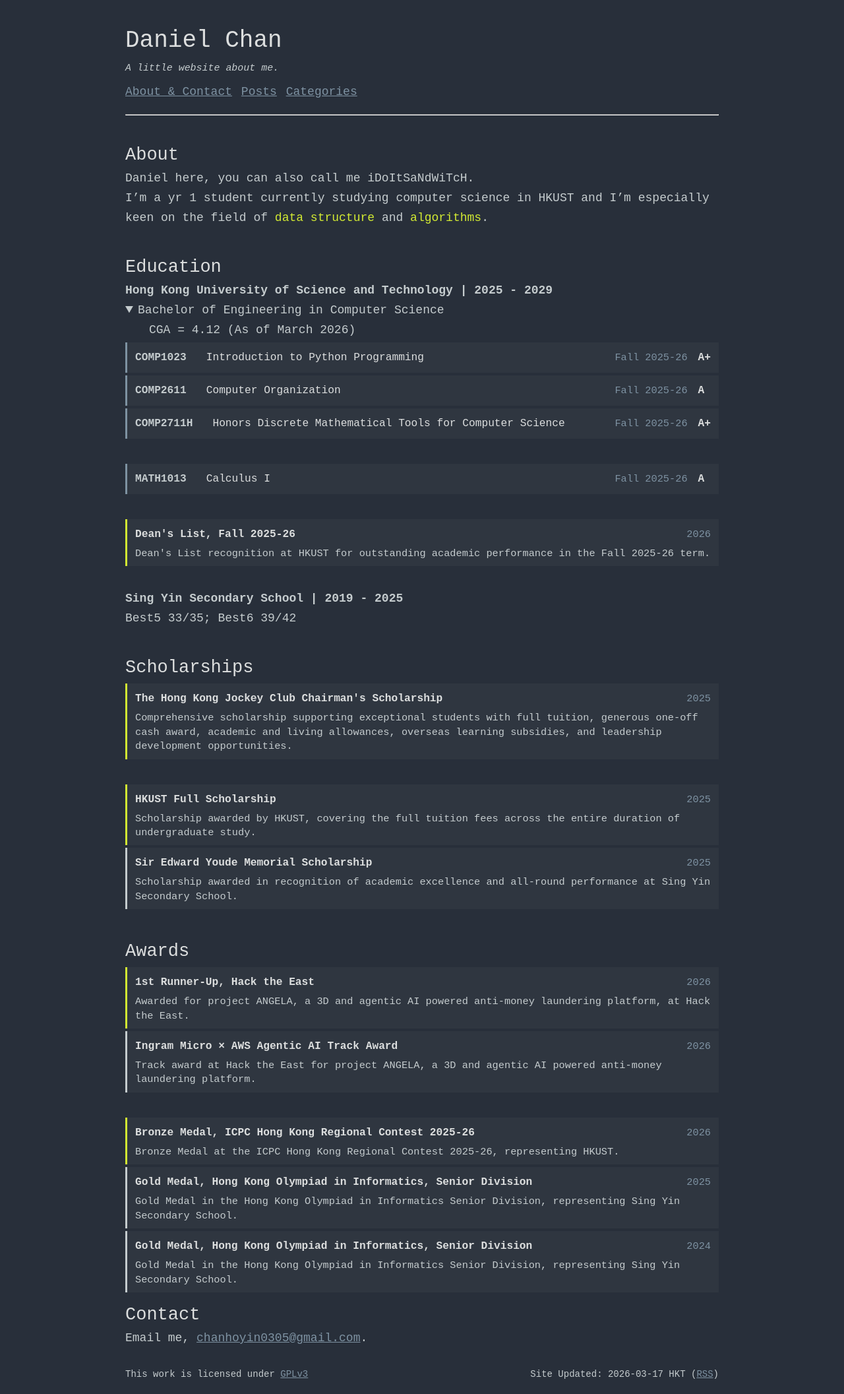
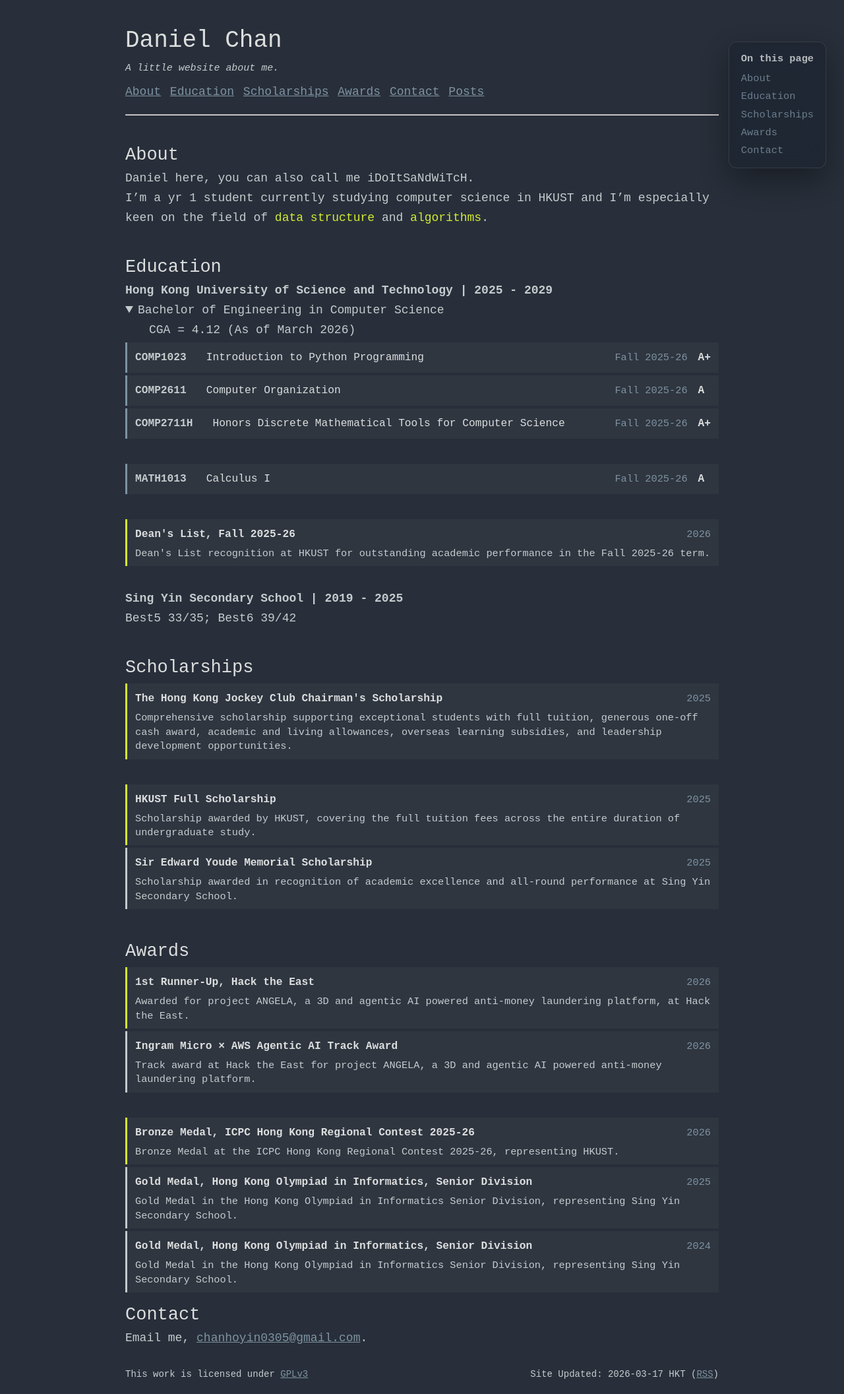
Before and after one commit to DanielChan0305/DanielChan0305.github.io, a Jekyll site: the page built from index.md, in a window 1280 px wide. Shown: the whole page at 66% size. Built offline with Jekyll 4.4.1, drawn with Linux system fonts in a browser that asks for light colours.

Commit message:
feat(outline): add outline box and jump to top button

```diff
--- a/_data/nav.yml
+++ b/_data/nav.yml
@@ -1,6 +1,12 @@
-- name: About & Contact
-  link: /
+- name: About
+  link: /#about
+- name: Education
+  link: /#education
+- name: Scholarships
+  link: /#scholarships
+- name: Awards
+  link: /#awards
+- name: Contact
+  link: /#contact
 - name: Posts
   link: /posts
-- name: Categories
-  link: /categories/
--- a/_layouts/default.html
+++ b/_layouts/default.html
@@ -21,5 +21,6 @@
     <footer class="wrapper-footer">
         {% include footer.html %}
     </footer>
+    <script src="{{ '/assets/js/main.js' | relative_url }}"></script>
 </body>
 </html>
--- a/_sass/colors.scss
+++ b/_sass/colors.scss
@@ -15,3 +15,6 @@
 
 // Links / Secondary
 $color-link:        #7e92a2;
+
+// Borders
+$color-border:      rgba(255, 255, 255, 0.12);
--- /dev/null
+++ b/_sass/float-nav.scss
@@ -0,0 +1,78 @@
+.back-to-top {
+  position: fixed;
+  right: 1.5rem;
+  bottom: 1.5rem;
+  padding: 0.5rem 0.9rem;
+  background: rgba(22, 27, 34, 0.4);
+  backdrop-filter: blur(16px) saturate(150%);
+  -webkit-backdrop-filter: blur(16px) saturate(150%);
+  color: #fff;
+  border: 1px solid $color-border;
+  border-radius: 999px;
+  font-size: 0.8rem;
+  cursor: pointer;
+  opacity: 0;
+  pointer-events: none;
+  transform: translateY(10px);
+  box-shadow: 0 10px 30px rgba(0, 0, 0, 0.35);
+  transition: opacity 0.25s ease, transform 0.25s ease, box-shadow 0.25s ease;
+  z-index: 50;
+}
+
+.back-to-top--visible {
+  opacity: 1;
+  pointer-events: auto;
+  transform: translateY(0);
+}
+
+.back-to-top:hover {
+  box-shadow: 0 14px 40px rgba(0, 0, 0, 0.5);
+}
+
+.page-outline {
+  position: fixed;
+  top: 3.5rem;
+  right: 1.5rem;
+  max-width: 220px;
+  padding: 0.75rem 1rem;
+  background: rgba(22, 27, 34, 0.45);
+  backdrop-filter: blur(18px) saturate(150%);
+  -webkit-backdrop-filter: blur(18px) saturate(150%);
+  border-radius: 12px;
+  border: 1px solid $color-border;
+  font-size: 0.85rem;
+  box-shadow: 0 18px 45px rgba(0, 0, 0, 0.45);
+  z-index: 40;
+  opacity: 0.8;
+}
+
+.page-outline__title {
+  font-weight: bold;
+  color: $color-heading;
+  margin-bottom: 0.4rem;
+}
+
+.page-outline__list {
+  list-style: none;
+  margin: 0;
+  padding: 0;
+}
+
+.page-outline__list li + li {
+  margin-top: 0.25rem;
+}
+
+.page-outline__list a {
+  color: $color-link;
+  text-decoration: none;
+}
+
+.page-outline__list a:hover {
+  text-decoration: underline;
+}
+
+@media (max-width: 1000px) {
+  .page-outline {
+    display: none;
+  }
+}
--- a/assets/css/styles.scss
+++ b/assets/css/styles.scss
@@ -16,5 +16,6 @@
 "post",
 "mobile",
 "course",
-"award"
+"award",
+"float-nav"
 ;
--- /dev/null
+++ b/assets/js/main.js
@@ -0,0 +1,105 @@
+document.addEventListener("DOMContentLoaded", function () {
+  function smoothScrollTo(targetY, duration) {
+    const startY = window.scrollY || window.pageYOffset;
+    const distance = targetY - startY;
+    const startTime = performance.now();
+
+    function easeInOutQuad(t) {
+      return t < 0.5 ? 2 * t * t : -1 + (4 - 2 * t) * t;
+    }
+
+    function step(currentTime) {
+      const elapsed = currentTime - startTime;
+      const progress = Math.min(elapsed / duration, 1);
+      const eased = easeInOutQuad(progress);
+      window.scrollTo(0, startY + distance * eased);
+      if (progress < 1) {
+        requestAnimationFrame(step);
+      }
+    }
+
+    requestAnimationFrame(step);
+  }
+
+  function scrollToElement(el) {
+    if (!el) return;
+    const rect = el.getBoundingClientRect();
+    const targetY = rect.top + window.scrollY - 16; // small offset from top
+    smoothScrollTo(targetY, 800); // slower scroll (800ms)
+  }
+
+  // Smooth scrolling for in-page anchors
+  document.querySelectorAll('a[href^="#"], a[href^="/#"]').forEach(function (link) {
+    link.addEventListener("click", function (e) {
+      const href = this.getAttribute("href");
+      let targetId = null;
+
+      if (href.startsWith("/#")) {
+        targetId = href.slice(2);
+      } else if (href.startsWith("#")) {
+        targetId = href.slice(1);
+      }
+
+      if (!targetId) return;
+
+      const target = document.getElementById(targetId);
+      if (!target) return;
+
+      e.preventDefault();
+      scrollToElement(target);
+    });
+  });
+
+  // Back-to-top button
+  const backToTop = document.createElement("button");
+  backToTop.className = "back-to-top";
+  backToTop.type = "button";
+  backToTop.textContent = "↑ Top";
+  document.body.appendChild(backToTop);
+
+  const toggleBackToTop = function () {
+    if (window.scrollY > 200) {
+      backToTop.classList.add("back-to-top--visible");
+    } else {
+      backToTop.classList.remove("back-to-top--visible");
+    }
+  };
+
+  backToTop.addEventListener("click", function () {
+    smoothScrollTo(0, 800);
+  });
+
+  window.addEventListener("scroll", toggleBackToTop);
+  toggleBackToTop();
+
+  // Floating outline for current page headings
+  const outline = document.createElement("nav");
+  outline.className = "page-outline";
+
+  const outlineTitle = document.createElement("div");
+  outlineTitle.className = "page-outline__title";
+  outlineTitle.textContent = "On this page";
+  outline.appendChild(outlineTitle);
+
+  const outlineList = document.createElement("ul");
+  outlineList.className = "page-outline__list";
+
+  const headings = document.querySelectorAll("h2[id]");
+  headings.forEach(function (h) {
+    const li = document.createElement("li");
+    const a = document.createElement("a");
+    a.href = "#" + h.id;
+    a.textContent = h.textContent.replace(/\s*\{#.*$/, "");
+    a.addEventListener("click", function (e) {
+      e.preventDefault();
+      scrollToElement(h);
+    });
+    li.appendChild(a);
+    outlineList.appendChild(li);
+  });
+
+  if (outlineList.children.length > 0) {
+    outline.appendChild(outlineList);
+    document.body.appendChild(outline);
+  }
+});
--- a/index.md
+++ b/index.md
@@ -43,7 +43,7 @@ Best5 33/35; Best6 39/42
 
 <br>
 
-## Scholarships
+## Scholarships {#scholarships}
 {% include award.html
    title="The Hong Kong Jockey Club Chairman's Scholarship"
    year="2025"
@@ -69,7 +69,6 @@ Best5 33/35; Best6 39/42
 <br>
 
 ## Awards
-
 {% include award.html
    title="1st Runner-Up, Hack the East"
    year="2026"
```
Also changed, not shown: _layouts/autopage_collection.html (added, +8 -0 lines).
